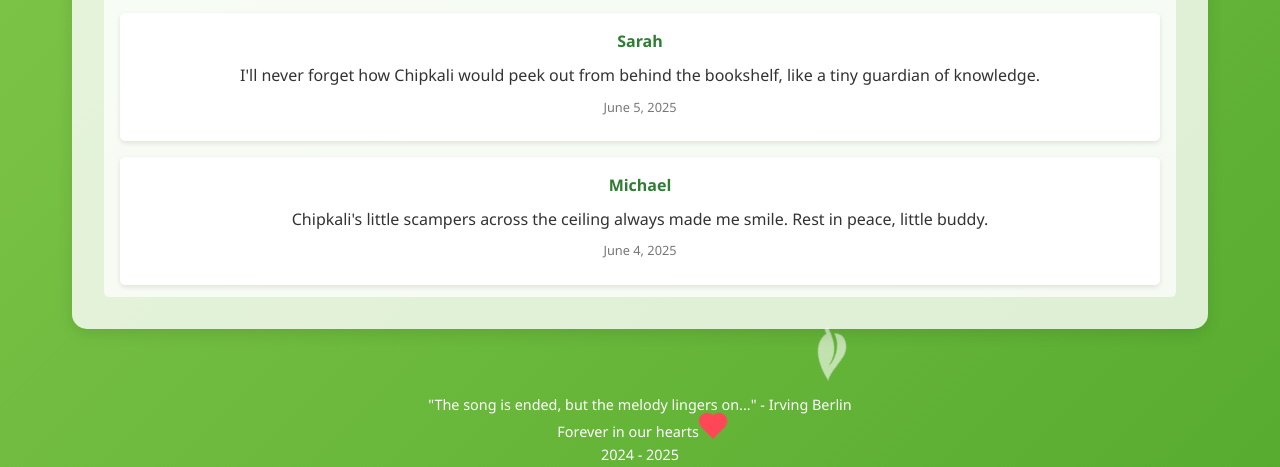
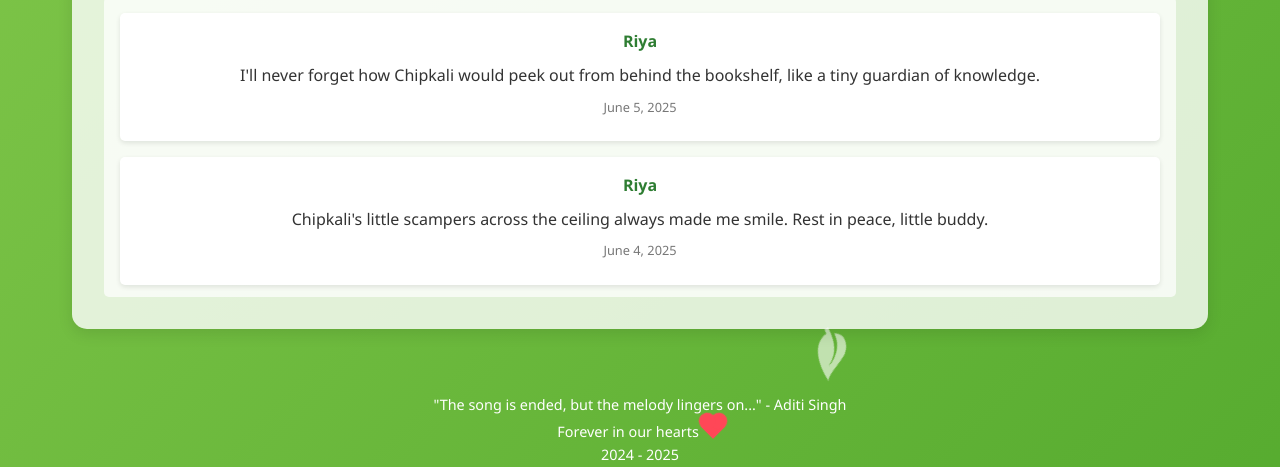
Before and after one commit to aakanksha-singh-hub/withlove-to-chipkali, a plain HTML site: page index.html in a window 1280 px wide. Shown: the part 2239-2706 px from the top of the page. Drawn offline with Linux system fonts and the light colour scheme.

Commit message:
Update index.html

```diff
--- a/index.html
+++ b/index.html
@@ -501,12 +501,12 @@
 
             <div class="tributes" id="tributes-container">
                 <div class="tribute-message">
-                    <p class="tribute-name">Sarah</p>
+                    <p class="tribute-name">Riya</p>
                     <p>I'll never forget how Chipkali would peek out from behind the bookshelf, like a tiny guardian of knowledge.</p>
                     <p class="tribute-date">June 5, 2025</p>
                 </div>
                 <div class="tribute-message">
-                    <p class="tribute-name">Michael</p>
+                    <p class="tribute-name">Riya</p>
                     <p>Chipkali's little scampers across the ceiling always made me smile. Rest in peace, little buddy.</p>
                     <p class="tribute-date">June 4, 2025</p>
                 </div>
@@ -514,7 +514,7 @@
         </section>
 
         <footer>
-            <p>"The song is ended, but the melody lingers on..." - Irving Berlin</p>
+            <p>"The song is ended, but the melody lingers on..." - Aditi Singh</p>
             <p>Forever in our hearts <span class="heart"></span></p>
             <p>2024 - 2025</p>
         </footer>
```
